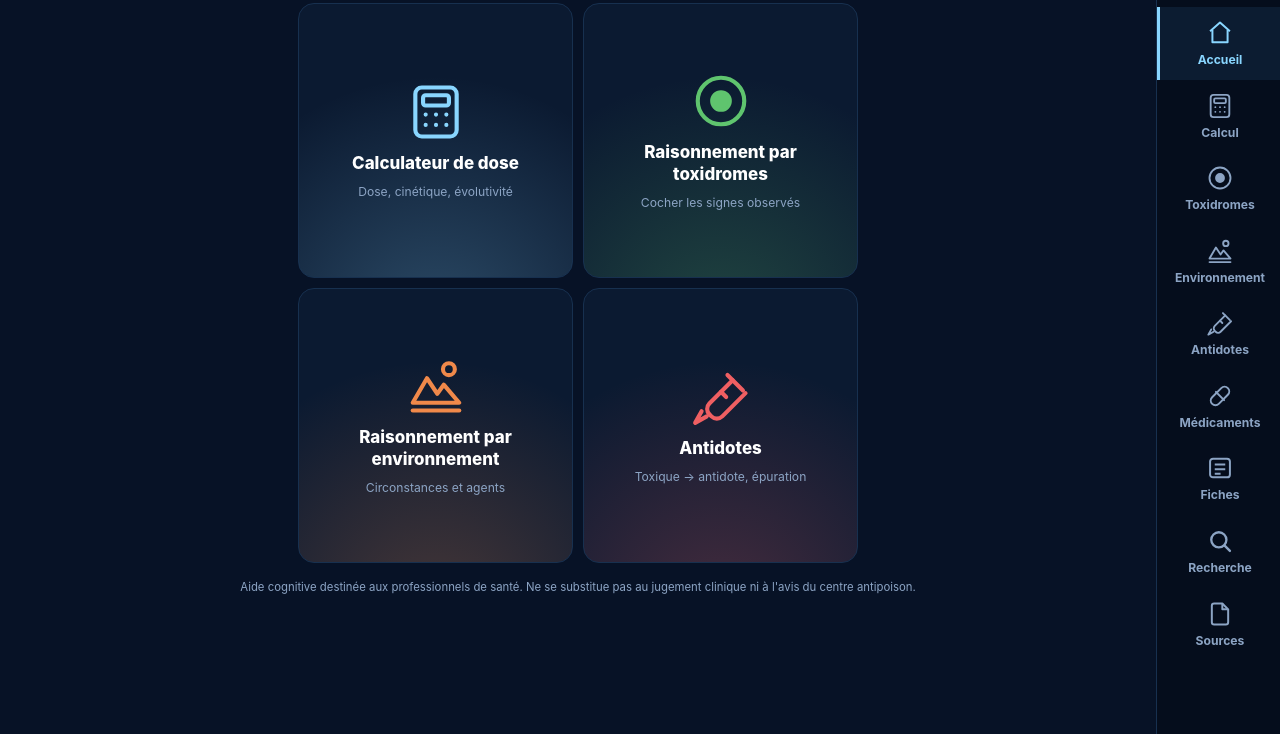
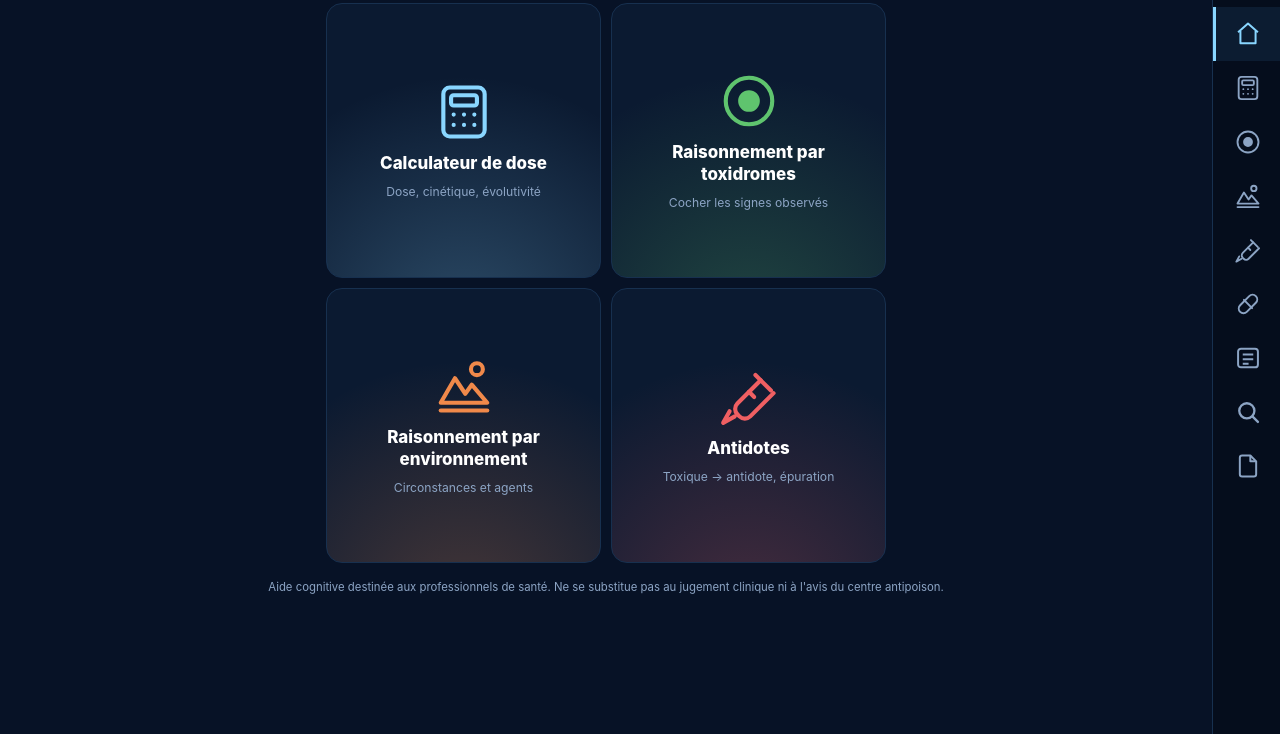
Before and after one commit to Pierre-BALAZ/Outil-toxico, a plain HTML site: page index.html in a window 1280 px wide. Shown: the part 66-800 px from the top of the page. Drawn offline with Linux system fonts and the light colour scheme.

Commit message:
maj menus
maj menus

```diff
--- a/index.html
+++ b/index.html
@@ -13,7 +13,7 @@
 --g1:#49BE7C; --g2:#EDB64B; --g3:#F08A4B; --g4:#EF5F62;
 --sero:#F0894A; --adren:#E3B54C; --anticho:#EF5F62; --aoste:#A982E8;
 --cholin:#5FC46E; --hypno:#5B9BE8; --opio:#89D6FF;
---r:16px; --rail:86px;
+--r:16px; --rail:56px;
 }
 :root[data-theme="light"]{
 --bg:#F3F5F9; --bg2:#E9EDF4; --card:#FFFFFF; --card2:#F6F8FC; --line:#D9E1EC;
@@ -50,14 +50,13 @@ nav .rlogo{width:44px;height:44px;border-radius:50%;background:var(--card2);bord
 display:grid;place-items:center;margin:2px auto 9px;flex:none}
 nav .rlogo svg{width:25px;height:25px}
 nav button{flex:none;width:100%;border:0;background:none;color:var(--muted);font:inherit;
-font-size:.6rem;font-weight:700;line-height:1.2;padding:9px 3px;cursor:pointer;display:flex;
-flex-direction:column;align-items:center;gap:5px;border-left:3px solid transparent;text-align:center;
-word-break:break-word;hyphens:auto}
+padding:11px 4px;cursor:pointer;display:grid;place-items:center;
+border-left:3px solid transparent}
 nav button svg{width:25px;height:25px;flex:none}
 nav button.on{color:var(--accent2);border-left-color:var(--accent2);background:color-mix(in srgb,var(--accent) 10%,transparent)}
 @media(min-width:900px){
-:root{--rail:124px}
-nav button{font-size:.76rem;padding:12px 7px;gap:6px}
+:root{--rail:68px}
+nav button{padding:13px 4px}
 nav button svg{width:28px;height:28px}
 nav .rlogo{width:52px;height:52px;margin-bottom:12px}
 nav .rlogo svg{width:29px;height:29px}
@@ -594,7 +593,7 @@ go(t, true);
 });
 try{ history.replaceState({tab:"accueil"}, "", location.hash || "#accueil"); }catch(e){}
 $("#nav").innerHTML = `<div class="rlogo" aria-hidden="true"><svg aria-hidden="true" focusable="false" viewBox="0 0 24 24" fill="none" stroke="var(--accent2)" stroke-width="1.7" stroke-linecap="round" stroke-linejoin="round"><path d="M12 2.5 4 6v6c0 4.4 3.3 8.3 8 9.5 4.7-1.2 8-5.1 8-9.5V6l-8-3.5Z"/><path d="M12 8v7M8.5 11.5h7"/></svg></div>`
-+ TABS.map(([id,ic,lb])=>`<button data-t="${id}" title="${lb}" aria-label="${lb}" class="${id==='accueil'?'on':''}">${ic}${lb}</button>`).join("");
++ TABS.map(([id,ic,lb])=>`<button data-t="${id}" title="${lb}" aria-label="${lb}" class="${id==='accueil'?'on':''}">${ic}</button>`).join("");
 $("#nav").addEventListener("click", e=>{ const b=e.target.closest("button"); if(b) go(b.dataset.t); });
 $("#bsearch").onclick = ()=> go("recherche");
 $("#btheme").onclick = ()=>{
@@ -1196,6 +1195,7 @@ const onSig=new Set();
 const ROWS=["Constantes","Sécrétions","Conscience","Pupilles","Tonus","Molécules","Contexte"];
 function renderToxidromes(){
 $("#s-toxidromes").innerHTML = `
+<h2 class="pt">Toxidromes</h2>
 <p class="ps">Cochez les signes observés. Le toxidrome le plus probable s'affiche.</p>
 <div class="row" style="margin-bottom:11px"><button class="b" id="rst">Réinitialiser</button></div>
 <div class="tx"><div id="sigs"></div><div id="txout"></div></div>`;
@@ -1326,6 +1326,7 @@ function renderContexte(){
 const z = $("#s-contexte");
 if(SUB.contexte === null){
 z.innerHTML = `
+<h2 class="pt">Environnement</h2>
 <p class="ps">Choisissez les circonstances de découverte.</p>
 <div class="cgrid">${DB.contextes.map((c,i)=>`
 <button class="cbtn" style="--qc:${COULCAT[i%COULCAT.length]}" onclick="openCat('contexte',${i})">
```
